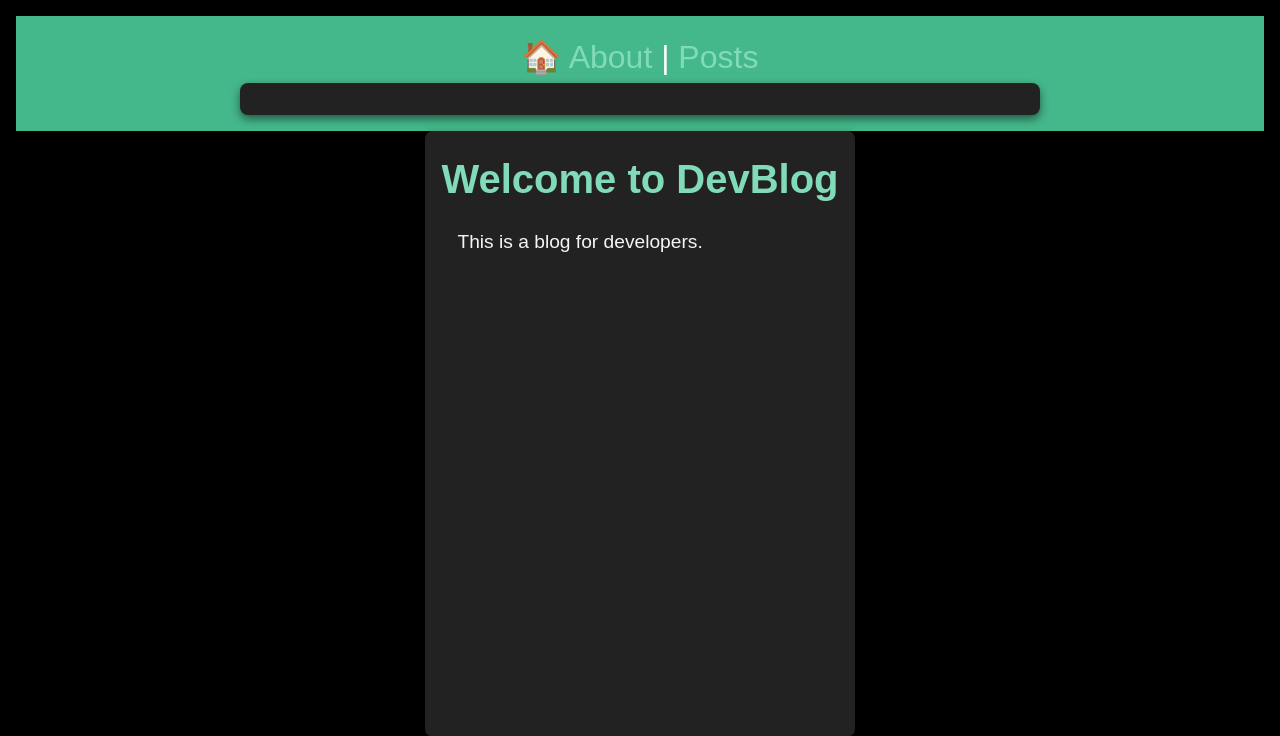
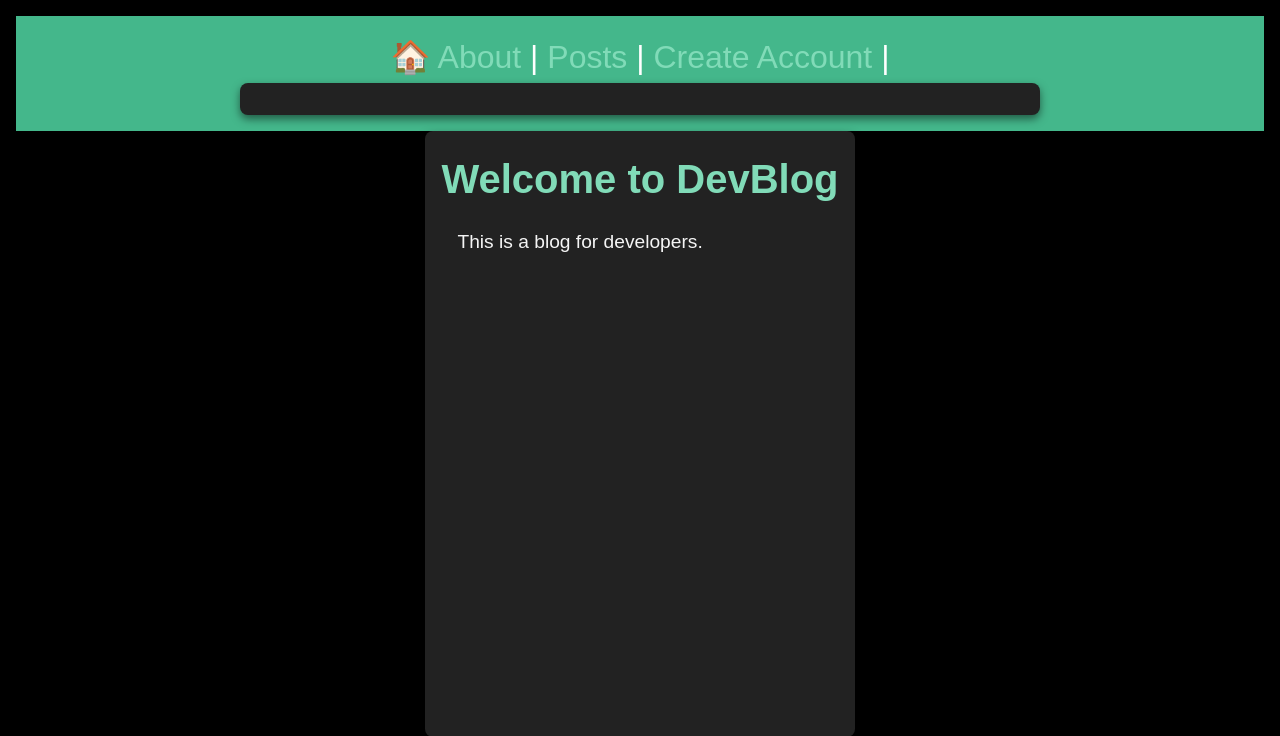
Before and after one commit to muzi-debugger/dev-blog, a Django app: page / in a window 1280 px wide. Shown: the top 736 px of the page. Run offline with Django 5.2, Linux system fonts and the light colour scheme.

Commit message:
Fix redirect error

```diff
--- a/DevBlog/templates/layout.html
+++ b/DevBlog/templates/layout.html
@@ -16,7 +16,9 @@
             <a href="/">
                 <span role="img" aria-label="Home">🏠</span>
             <a href="/about/">About</a> |
-            <a href="{% url 'post_list' %}">Posts</a>
+            <a href="{% url 'post_list' %}">Posts</a> |
+            <a href="{%url 'user:register' %}">Create Account</a> |
+
             <main>
                 {% block conent %}
                 {% endblock %}
```
